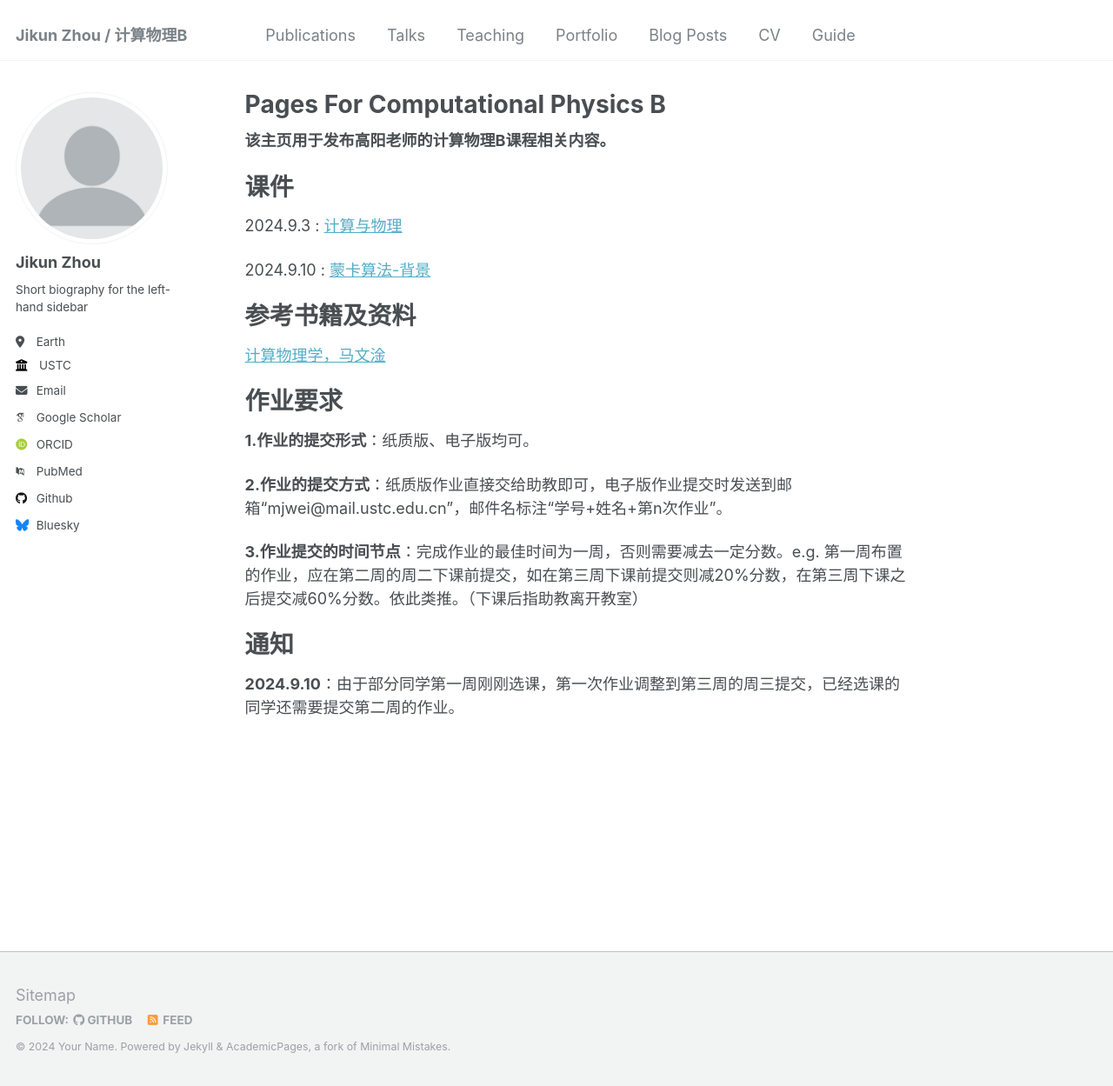
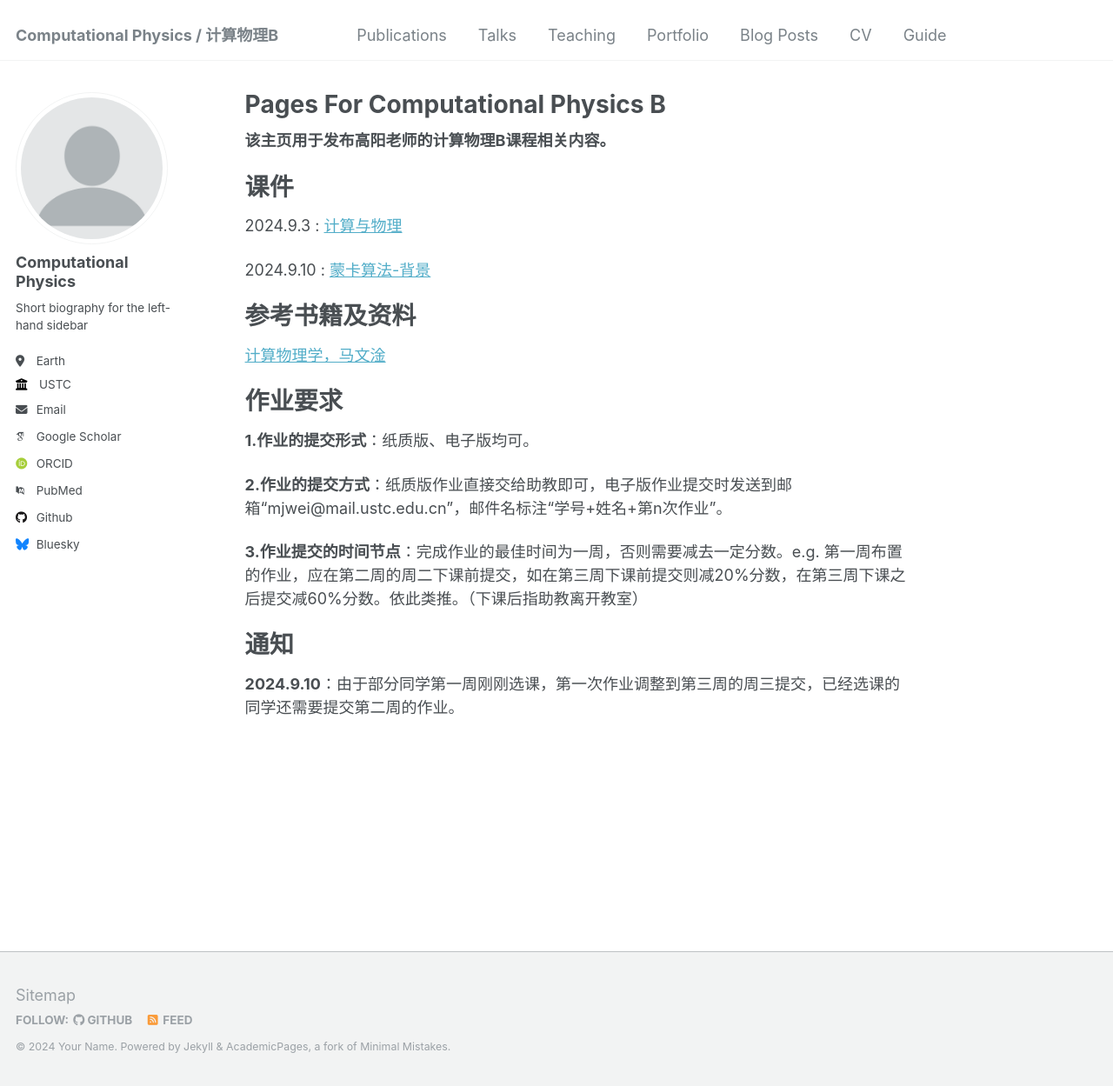
Before and after one commit to ZhouJikunn/ZhouJikunn.github.io, a Jekyll site: the page built from _pages/about.md, in a window 1280 px wide and 1249 px high. Shown: the whole window at 87% size. Built offline with Jekyll 4.4.1, drawn with Linux system fonts in a browser that asks for light colours; some web fonts are replaced.

Commit message:
Update _config.yml

```diff
--- a/_config.yml
+++ b/_config.yml
@@ -8,7 +8,7 @@
 
 # Basic Site Settings
 locale                   : "en-US"
-title                    : "Jikun Zhou / 计算物理B"
+title                    : "Computational Physics / 计算物理B"
 title_separator          : "-"
 name                     : &name "Your Name"
 description              : &description "personal description"
@@ -22,7 +22,7 @@ repository               : "zhoujikunn/zhoujikunn.github.io"
 author:
   # Biographic information
   avatar           : "profile.png"
-  name             : "Jikun Zhou"
+  name             : "Computational Physics"
   pronouns         : # example: "she/her"
   bio              : "Short biography for the left-hand sidebar"
   location         : "Earth"
```
